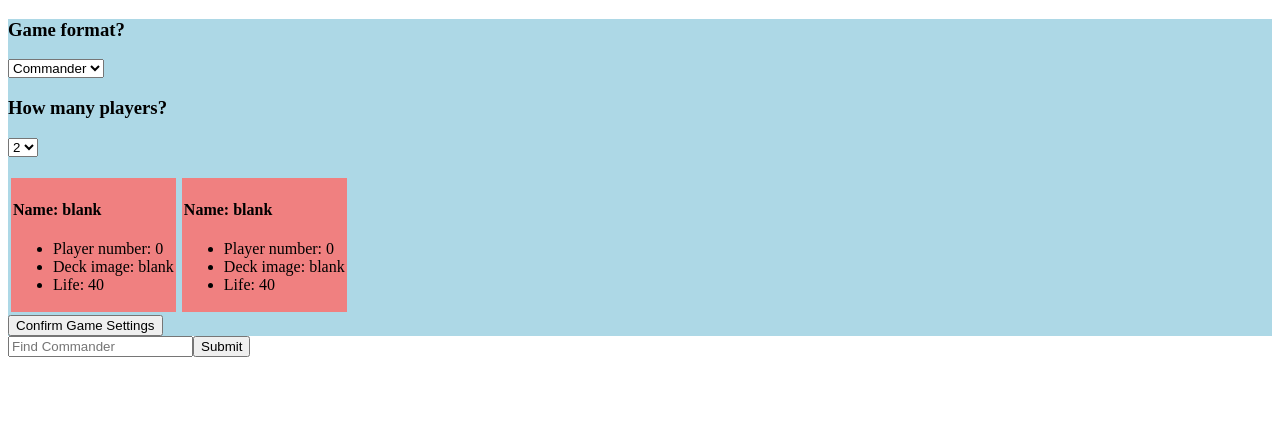
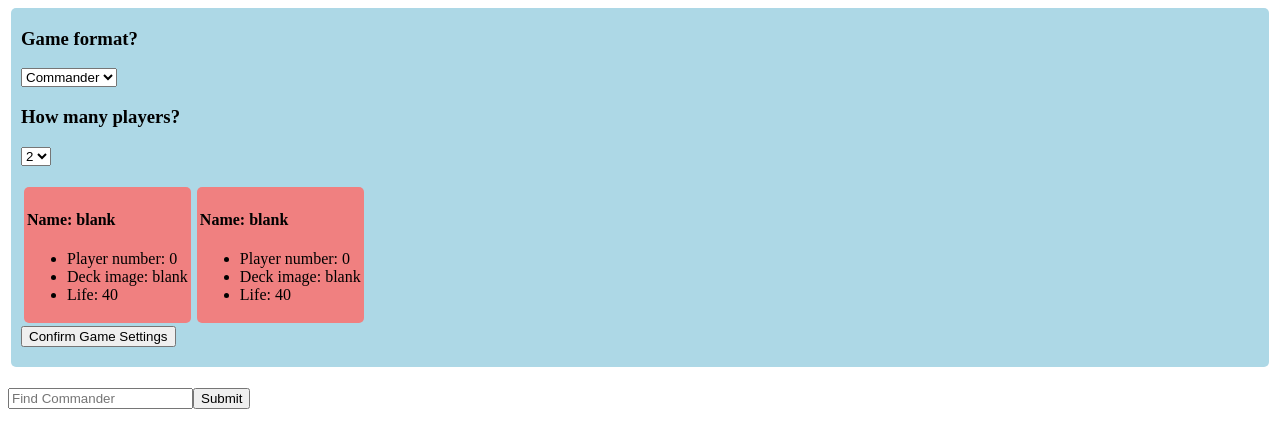
Before and after one commit to NH-pro/mtg_equip_js, a React (Create React App) app: page / in a window 1280 px wide. Shown: the top 448 px of the page. Built offline with nearby package versions, Linux system fonts and the light colour scheme.

Commit message:
added more css styling

```diff
--- a/src/App.js
+++ b/src/App.js
@@ -125,40 +125,7 @@ function App() {
     <div className="App">
       {/* Pass "getCache" function as a prop to the "MatchSetup" component. */}
       <MatchSetup getCache={getCache}/>
-      {gameCacheSettings &&
-        <div
-          style={{
-            backgroundColor: 'lightgreen'
-          }}
-        >
-          <h3>This is the current game format: {gameCacheSettings.format} with {gameCacheSettings.playerCount} players.</h3>
-          <div
-                style={{
-                    display:'flex'
-                }}
-            >
-              {gameCacheSettings.comPlayers.map(player => {
-                return (
-                  <div
-                    key={player.playerNum}
-                    style={{
-                        backgroundColor: 'lightgoldenrodyellow',
-                        margin: '3px',
-                        padding: '2px'
-                    }}
-                  >
-                    <h4>Name: {player.name}</h4>
-                    <ul>
-                        <li>Player number: {player.playerNum}</li>
-                        <li>Deck image: {player.deck_image}</li>
-                        <li>Life: {player.life}</li>
-                    </ul>
-                  </div>
-                )
-              })}
-          </div>
-        </div>
-      }
+      <br/>
       <input id='search_input' onChange={e => inputHandle(e.target.value)} placeholder='Find Commander'/>
       <button onClick={() => searchHandle()}>Submit</button>
       {suggestedCards &&
@@ -197,6 +164,46 @@ function App() {
           }
         </div>
       }
+      {gameCacheSettings &&
+        <div
+          style={{
+            backgroundColor: 'lightgreen',
+            paddingTop: '1px',
+            paddingBottom: '20px',
+            paddingLeft: '10px',
+            margin: '3px',
+            borderRadius: '5px'
+          }}
+        >
+          <h3>Last saved game data in cache: {gameCacheSettings.format} with {gameCacheSettings.playerCount} players.</h3>
+          <div
+                style={{
+                    display:'flex'
+                }}
+            >
+              {gameCacheSettings.comPlayers.map(player => {
+                return (
+                  <div
+                    key={player.playerNum}
+                    style={{
+                        backgroundColor: 'lightgoldenrodyellow',
+                        margin: '3px',
+                        padding: '3px',
+                        borderRadius: '5px'
+                    }}
+                  >
+                    <h4>Name: {player.name}</h4>
+                    <ul>
+                        <li>Player number: {player.playerNum}</li>
+                        <li>Deck image: {player.deck_image}</li>
+                        <li>Life: {player.life}</li>
+                    </ul>
+                  </div>
+                )
+              })}
+          </div>
+        </div>
+      }
     </div>
   );
 }
--- a/src/components/MatchSetup.jsx
+++ b/src/components/MatchSetup.jsx
@@ -85,7 +85,12 @@ function CreateMatch({getCache}) {
         <div
             id='game_setup_container'
             style={{
-                backgroundColor: 'lightblue'
+                backgroundColor: 'lightblue',
+                paddingTop: '1px',
+                paddingBottom: '20px',
+                paddingLeft: '10px',
+                margin: '3px',
+                borderRadius: '5px'
             }}
         >
             <div>
@@ -123,7 +128,9 @@ function CreateMatch({getCache}) {
                                 style={{
                                     backgroundColor: 'lightcoral',
                                     margin: '3px',
-                                    padding: '2px'
+                                    padding: '3px',
+                                    borderRadius: '5px'
+
                                 }}
                             >
                                 <h4>Name: {player.name}</h4>
```
